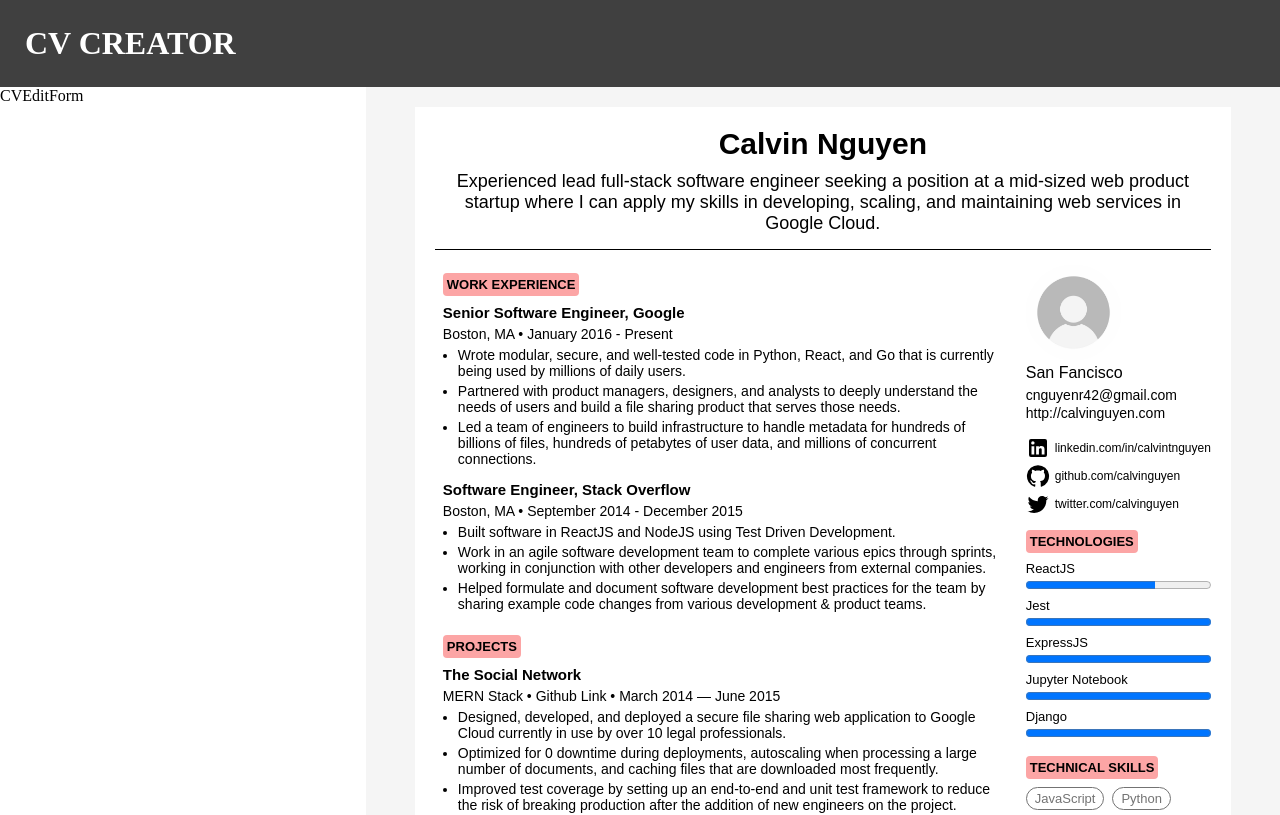
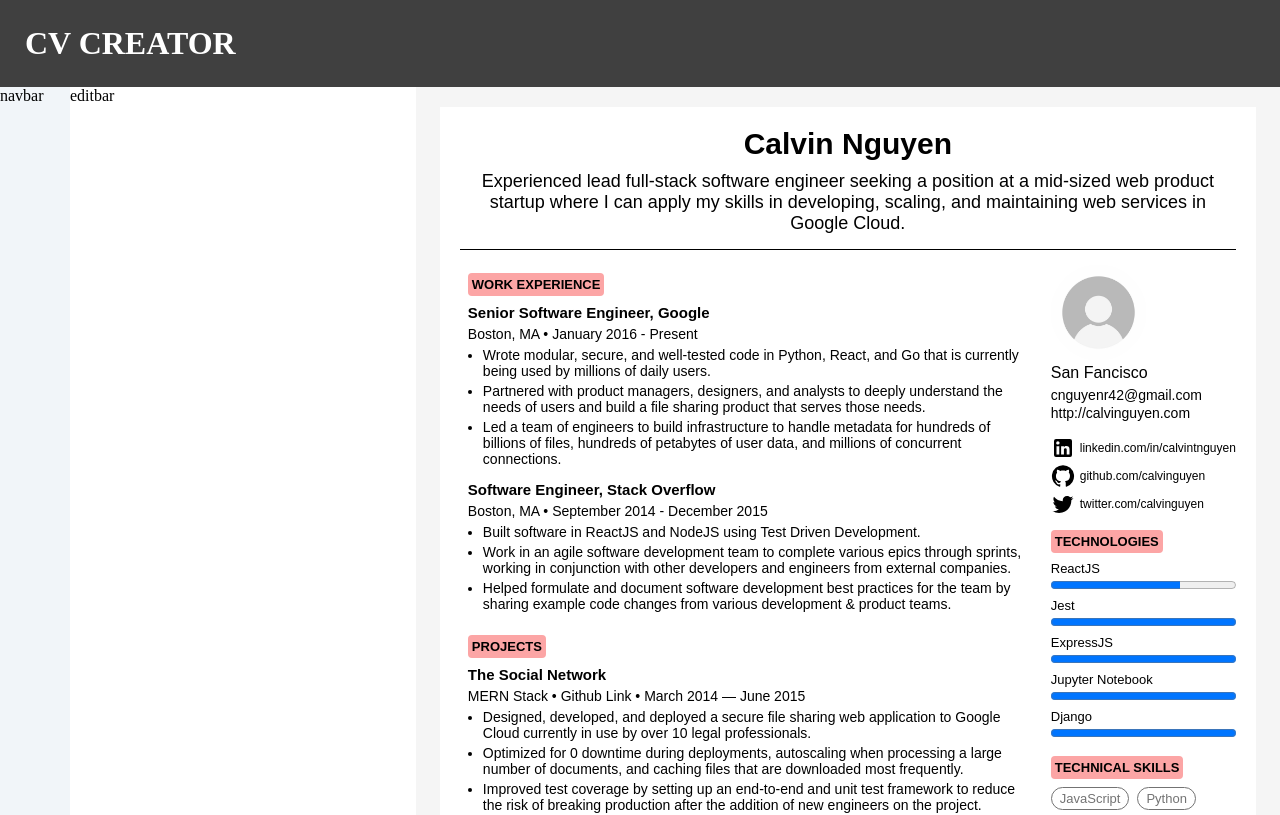
Before and after one commit to calvinguyen/cv-application, a React (Vite) app: page / in a window 1280 px wide. Shown: the top 815 px of the page. Built offline with nearby package versions, Linux system fonts and the light colour scheme.

Commit message:
Add Sidebar navigation component

```diff
--- a/src/assets/css/CVEditForm.css
+++ b/src/assets/css/CVEditBar.css
@@ -1,3 +1,3 @@
-#cv-edit-form {
+#cv-edit-bar {
   background-color: white;
 }
--- /dev/null
+++ b/src/assets/css/SideBar.css
@@ -0,0 +1,3 @@
+nav {
+  background-color: #f1f5f9;
+}
--- a/src/assets/css/index.css
+++ b/src/assets/css/index.css
@@ -20,8 +20,7 @@
   flex: 1;
   background-color: #f5f5f5;
   display: grid;
-  grid-template-columns: 2fr 5fr;
-  /* gap: 20px; */
+  grid-template-columns: 70px 2fr 5fr;
 }
 
 footer {
--- /dev/null
+++ b/src/components/CVEditBar/CVEditBar.jsx
@@ -0,0 +1,11 @@
+import '../../assets/css/CVEditBar.css';
+
+const CVEditForm = () => {
+  return (
+    <section id='cv-edit-bar'>
+      editbar
+    </section>
+  )
+}
+
+export default CVEditForm
--- a/src/components/CVEditForm/CVEditForm.jsx
+++ /dev/null
@@ -1,11 +0,0 @@
-import '../../assets/css/CVEditForm.css';
-
-const CVEditForm = () => {
-  return (
-    <section id='cv-edit-form'>
-      CVEditForm
-    </section>
-  )
-}
-
-export default CVEditForm
--- a/src/components/Main.jsx
+++ b/src/components/Main.jsx
@@ -1,5 +1,6 @@
 import CVForm from './CVForm/CVForm';
-import CVEditForm from './CVEditForm/CVEditForm';
+import CVEditBar from './CVEditBar/CVEditBar';
+import SideBar from './SideBar';
 
 /*
   TODO: Hold Form State in Main
@@ -9,7 +10,8 @@
 function Main() {
   return (
     <main>
-      <CVEditForm />
+      <SideBar />
+      <CVEditBar />
       <CVForm />
     </main>
   );
--- /dev/null
+++ b/src/components/SideBar.jsx
@@ -0,0 +1,12 @@
+import React from 'react';
+import '../assets/css/SideBar.css';
+
+const SideBar = () => {
+  return (
+    <nav className="sidebar">
+      <div>navbar</div>
+    </nav>
+  );
+};
+
+export default SideBar;
```
